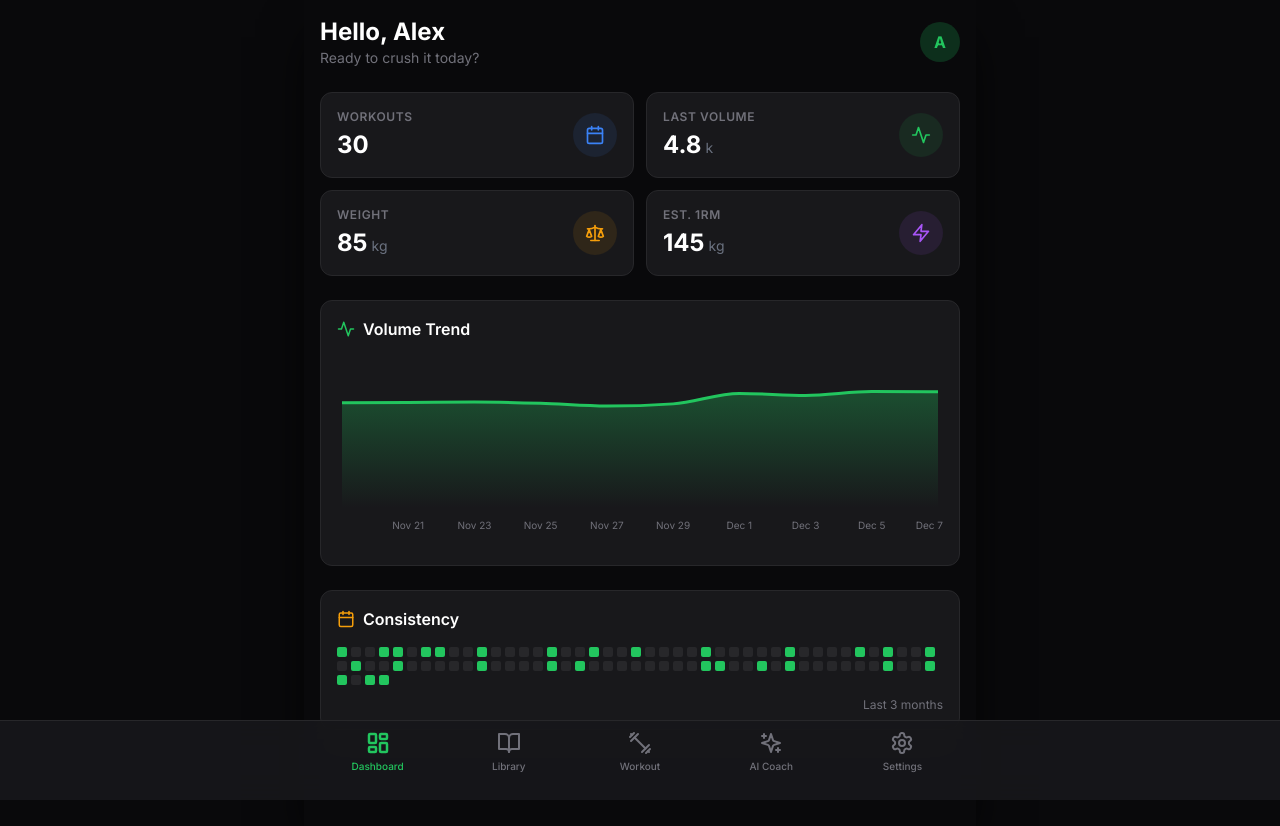
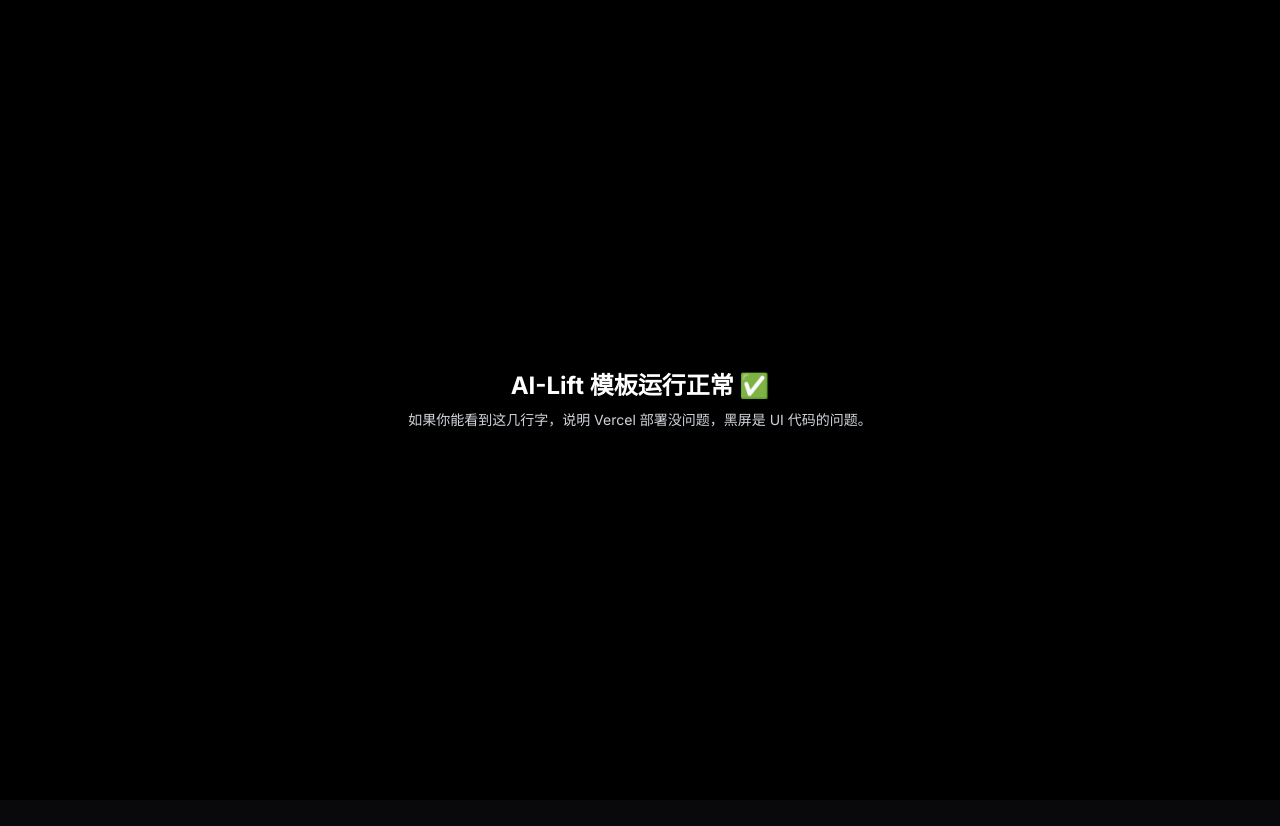
Before and after one commit to pandorayori/Ai-Lift, a React (Vite) app: page / in a window 1280 px wide. After the commit the page ends 800 px from the top, so only its background shows below. Built offline with nearby package versions, Linux system fonts and the light colour scheme; no server answers.

Commit message:
Update App.tsx

```diff
--- a/App.tsx
+++ b/App.tsx
@@ -1,32 +1,17 @@
-import React from 'react';
-import { HashRouter, Routes, Route } from 'react-router-dom';
-import Navigation from './components/Navigation';
-import Dashboard from './pages/Dashboard';
-import ExerciseLibrary from './pages/ExerciseLibrary';
-import AICoach from './pages/AICoach';
-import WorkoutLogger from './pages/WorkoutLogger';
-import Settings from './pages/Settings';
-import { AppProvider } from './contexts/AppContext';
+// App.tsx
+import React from "react";
 
-const App: React.FC = () => {
+function App() {
   return (
-    <AppProvider>
-      <HashRouter>
-        <div className="min-h-screen bg-background text-white font-sans selection:bg-primary selection:text-background">
-          <div className="mx-auto max-w-2xl min-h-screen relative shadow-2xl shadow-black">
-            <Routes>
-              <Route path="/" element={<Dashboard />} />
-              <Route path="/exercises" element={<ExerciseLibrary />} />
-              <Route path="/coach" element={<AICoach />} />
-              <Route path="/workout" element={<WorkoutLogger />} />
-              <Route path="/settings" element={<Settings />} />
-            </Routes>
-            <Navigation />
-          </div>
-        </div>
-      </HashRouter>
-    </AppProvider>
+    <div className="min-h-screen flex items-center justify-center bg-black text-white">
+      <div className="space-y-2 text-center">
+        <h1 className="text-2xl font-bold">AI-Lift 模板运行正常 ✅</h1>
+        <p className="text-sm text-gray-300">
+          如果你能看到这几行字，说明 Vercel 部署没问题，黑屏是 UI 代码的问题。
+        </p>
+      </div>
+    </div>
   );
-};
+}
 
 export default App;
```
